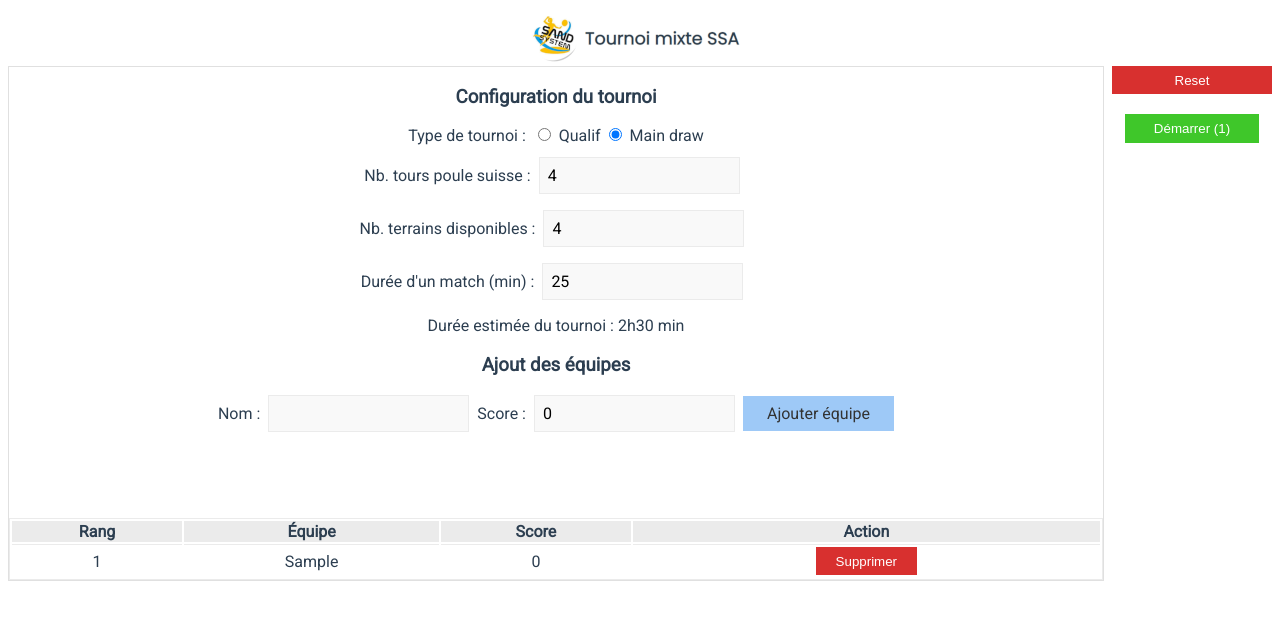
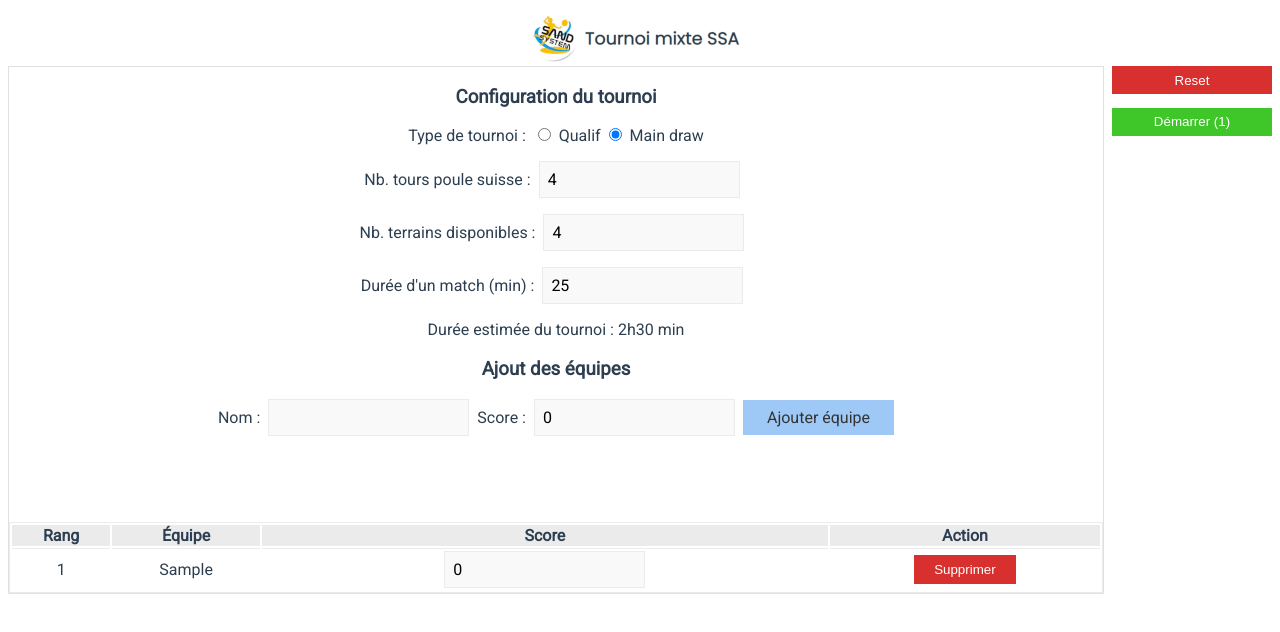
Before and after one commit to joudinet/swiss-system, a Vue app: page / in a window 1280 px wide. Both pictures are taken after typing "Sample" into the empty fields and a click on the button "Ajouter équipe". Shown: the top 632 px of the page. Built offline with nearby package versions, Linux system fonts and the light colour scheme.

Commit message:
Add a way to edit the team score before starting the first round

```diff
--- a/src/components/Swiss.vue
+++ b/src/components/Swiss.vue
@@ -16,24 +16,24 @@
   <main>
     <template v-if="!started">
       <h3>Configuration du tournoi</h3>
-      <div>
+      <div class="config">
         Type de tournoi :
         <input type="radio" id="qualif" value="Qualif" v-model="gameType" />
         <label for="qualif">Qualif</label>
         <input type="radio" id="maindraw" value="Main draw" v-model="gameType" />
         <label for="maindraw">Main draw</label>
       </div>
-      <div>
+      <div class="config">
         <label for="maxRounds">Nb. tours poule suisse :</label>
         <input id="maxRounds" v-model="maxRounds" size="4"
                type="number" name="maxRounds" />
       </div>
-      <div>
+      <div class="config">
         <label for="nbFields">Nb. terrains disponibles :</label>
         <input id="nbFields" v-model="nbFields" size="4"
                type="number" name="nbFields" />
       </div>
-      <div>
+      <div class="config">
         <label for="matchDuration">Durée d'un match (min) :</label>
         <input id="matchDuration" v-model="matchDuration" size="4"
                type="number" name="matchDuration" />
@@ -45,9 +45,10 @@
       <h3>Ajout des équipes</h3>
       <form @submit.prevent="addTeam">
           <label for="name">Nom :</label>
-          <input id="name" v-model="name" type="text" name="name" />
+          <input id="name" v-model.trim="name" type="text" name="name" />
           <label for="score">Score :</label>
-          <input id="score" v-model="score" size="6" type="number" name="score" />
+          <input id="score" v-model.number="score" size="6"
+                 type="number" name="score" />
           <button>Ajouter équipe</button>
       </form>
 
@@ -61,10 +62,10 @@
           </tr>
         </thead>
         <tbody>
-          <tr v-for="(team, n) in teams" :key="team.name">
+          <tr v-for="(team, n) in orderedTeams" :key="team.name">
             <td class="cell-align-center">{{ n + 1 }}</td>
             <td>{{ team.name }}</td>
-            <td>{{ team.score }}</td>
+            <td><input :id="'score-' + n" v-model.number.lazy="team.score" size="6" type="number" name="score" /></td>
             <td class="cell-align-center"><button style="float: none;" @click="removeTeam(n)" class="delete">Supprimer</button></td>
           </tr>
         </tbody>
@@ -210,6 +211,11 @@ export default {
           team.matches[this.round - 1].win === 0;
       });
     },
+    orderedTeams() {
+      return Array.from(this.teams).sort((t1, t2) => {
+        return t2.score - t1.score;
+      });
+    },
     rankedTeams() {
       return Array.from(this.teams).sort((t1, t2) => {
         const win1 = this.nbWins(t1);
@@ -285,6 +291,10 @@ export default {
     start() {
       if (!this.teams)
         return;
+      // Sort teams according to their score
+      this.teams.sort((t1, t2) => {
+        return t2.score - t1.score;
+      });
       if (this.teams.length % 2) {
         console.log("Odd number of teams, adding a BYE team.");
         this.name = "BYE";
@@ -475,7 +485,6 @@ a {
  }
  button.start {
   background: #3fc72a;
-  margin: 0.5em 1em;
 }
 button.start:hover,
 button.start:focus,
@@ -528,9 +537,15 @@ nav {
 main input {
   background: #f9f9f9;
   border: 1px solid #ebebeb;
-  margin: 0 0.5em 1em 0.5em;
+  margin: 0 0.5em;
   padding: 0.5em;
 }
+
+form input,
+div.config {
+    margin-bottom: 1em;
+}
+
 main input:focus,
 main input:hover,
 main input:active {
@@ -538,6 +553,7 @@ main input:active {
   color:#1882f2;
   ;
 }
+
 .team-list {
   border: 1px solid #ebebeb;
   width: 100%;
@@ -559,7 +575,7 @@ main input:active {
   border-bottom: 1px solid #ebebeb;
   text-align: center;
   vertical-align: center;
-  padding: 2px;
+  padding: .5em;
 }
 .cell-align-center {
     text-align: center;
```
